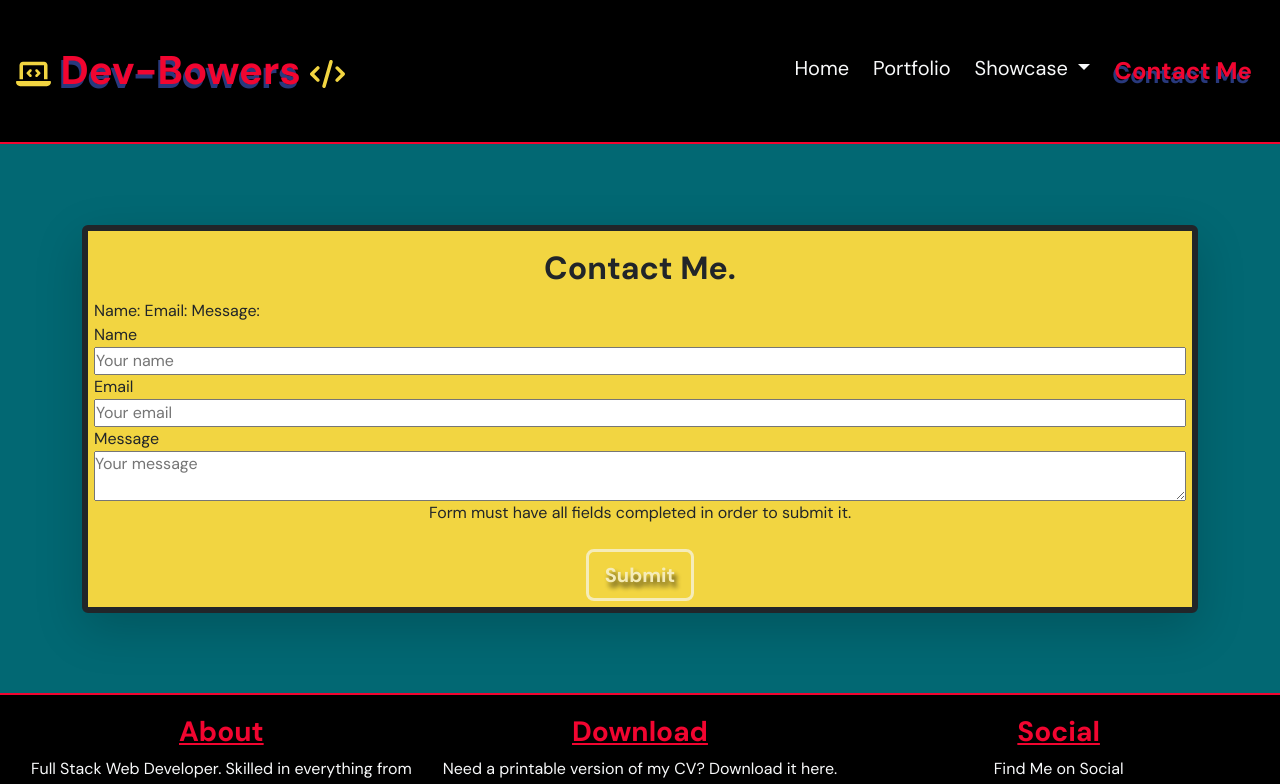
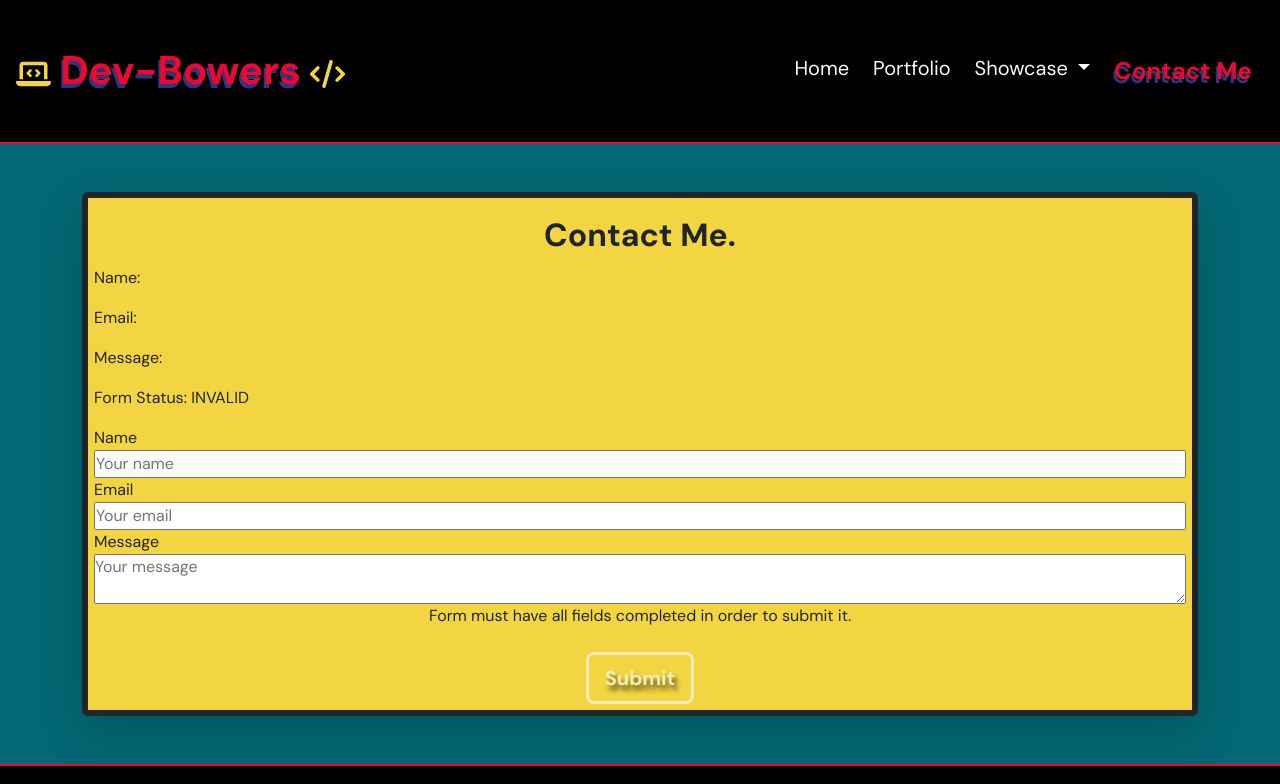
Before and after one commit to dnlbowers/Portfolio-frontend, an Angular app in the folder client/: page /contact in a window 1280 px wide. Shown: the top 784 px of the page. Built offline with nearby package versions, Linux system fonts and the light colour scheme.

Commit message:
add formbuilder and validators to contact form

```diff
--- a/client/src/app/contact-me/contact-me.component.html
+++ b/client/src/app/contact-me/contact-me.component.html
@@ -1,9 +1,10 @@
 <main class="container-fluid container-md h-auto my-4 my-md-5">
     <div class="content-index shadow-lg rounded w-100 mx-auto">
         <h2 class="fw-bold text-center my-1 p-2">Contact Me.</h2>
-        Name: {{contactForm.value.name}}
-        Email: {{contactForm.value.email}}
-        Message: {{contactForm.value.message}}
+        <p>Name: {{contactForm.value.name}}</p>
+        <p>Email: {{contactForm.value.email}}</p>
+        <p>Message: {{contactForm.value.message}}</p>
+        <p>Form Status: {{ contactForm.status }}</p>
 
         <form class="d-flex flex-column" [formGroup]="contactForm" (ngSubmit)="onSubmit()">
             <label for="name">Name</label>
--- a/client/src/app/contact-me/contact-me.component.ts
+++ b/client/src/app/contact-me/contact-me.component.ts
@@ -1,5 +1,5 @@
 import { Component } from '@angular/core';
-import { FormControl, FormGroup } from '@angular/forms';
+import { FormBuilder, Validators } from '@angular/forms';
 
 
 @Component({
@@ -9,11 +9,13 @@ import { FormControl, FormGroup } from '@angular/forms';
 })
 export class ContactMeComponent {
 
-  contactForm = new FormGroup({
-      name: new FormControl(""),
-      email: new FormControl(""),
-      message: new FormControl(""),
+  contactForm = this.fb.group({
+      name: ["", Validators.required],
+      email: ["", Validators.required],
+      message: ["", Validators.required],
     })
+
+    constructor(private fb: FormBuilder) { }
 
     onSubmit(){
       console.warn(this.contactForm.value);
```
